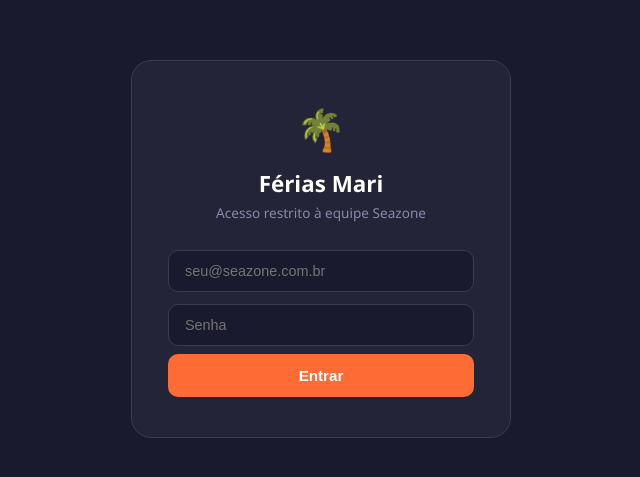
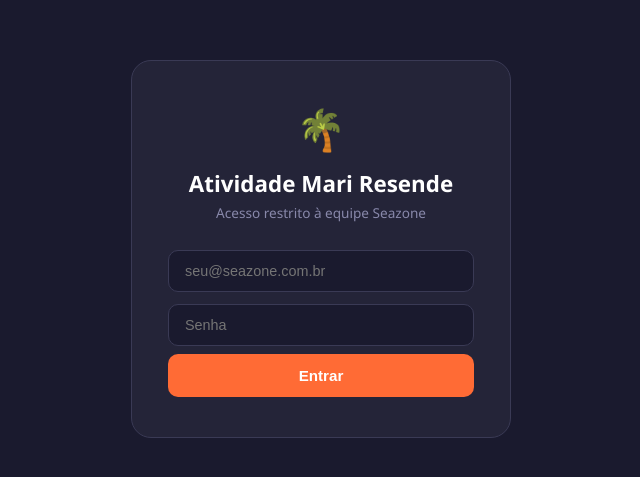
Before and after one commit to marianeresende-coder/ferias-mari, a plain HTML site: page index.html in a window 1280 px wide. Shown: the part 151-628 px from the top of the page, without its empty margins (319-959 px from the left). Drawn offline with Linux system fonts and the light colour scheme.

Commit message:
fix: altera título para Atividade Mari Resende

```diff
--- a/index.html
+++ b/index.html
@@ -3,7 +3,7 @@
 <head>
   <meta charset="UTF-8" />
   <meta name="viewport" content="width=device-width, initial-scale=1.0" />
-  <title>Férias Mari 🌴</title>
+  <title>Atividade Mari Resende</title>
   <script>
     (function() {
       const SESSION_KEY = 'ferias-mari-auth';
@@ -375,7 +375,7 @@
 <div id="auth-overlay" style="display:none;position:fixed;inset:0;z-index:9999;background:#1A1A2E;align-items:center;justify-content:center;">
   <div style="background:#242438;border:1px solid #3A3A55;border-radius:20px;padding:40px 36px;width:100%;max-width:380px;text-align:center;">
     <div style="font-size:2.5rem;margin-bottom:12px;">🌴</div>
-    <h2 style="color:#fff;font-size:1.4rem;font-weight:800;margin-bottom:4px;">Férias Mari</h2>
+    <h2 style="color:#fff;font-size:1.4rem;font-weight:800;margin-bottom:4px;">Atividade Mari Resende</h2>
     <p style="color:#8888AA;font-size:0.85rem;margin-bottom:28px;">Acesso restrito à equipe Seazone</p>
     <form id="auth-form" autocomplete="off">
       <input id="auth-email" type="email" placeholder="seu@seazone.com.br" required
@@ -395,7 +395,7 @@
 <div id="app-content">
 
 <header>
-  <h1>🌴 Férias <span>Mari</span></h1>
+  <h1>Atividade <span>Mari Resende</span></h1>
   <p>Clique em qualquer texto para editar · ⭐ destaca meta de abril · ✓ marca como feito</p>
   <div class="save-status" id="saveStatus">
     <span class="dot"></span> <span id="saveText">Pronto para editar</span>
```
